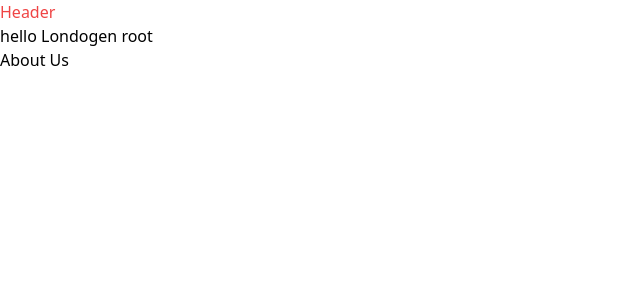
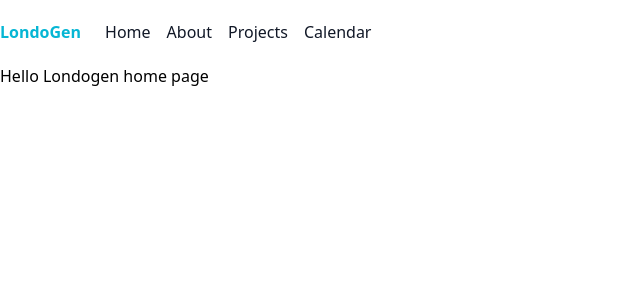
Before and after one commit to mostafizur99/londogen, a React (Create React App) app: page / in a window 1280 px wide. Shown: the top 300 px of the page, without its empty margins (0-640 px from the left). Built offline with nearby package versions, Linux system fonts and the light colour scheme.

Commit message:
feat: simple navbar added

```diff
--- a/src/App.js
+++ b/src/App.js
@@ -15,16 +15,14 @@ const App = () => {
           path: "/",
           element: (
             <div>
-              <h1> hello Londogen root</h1>
-              <Link to="about">About Us</Link>
+              <h1>Hello Londogen home page</h1>
             </div>
           ),
         },
         {
           path: "about",
           element: <div>
-            <h1>  About</h1>
-            <Link to="/">Home</Link>
+            <h1>About Page</h1>
           </div>
         },
       ]
--- a/src/components/Headers/Header.js
+++ b/src/components/Headers/Header.js
@@ -1,8 +1,60 @@
-import React from 'react'
+import React, { useState } from 'react'
+import { Link } from 'react-router-dom';
 
+const navigation = [
+    { name: 'Home', href: '/', },
+    { name: 'About', href: '/about', },
+    { name: 'Projects', href: '#', },
+    { name: 'Calendar', href: '#' },
+]
 const Header = () => {
+    const [open, setOpen] = useState(false)
+
+
     return (
-        <div className='text-red-500'>Header</div>
+        <>
+            <div className="container mx-auto">
+                <div className="relative flex h-16 items-center justify-between">
+                    <div className="absolute inset-y-0 left-0 flex items-center sm:hidden">
+                        {/* Mobile menu button*/}
+                        <div className="inline-flex items-center justify-center rounded-md p-2 text-gray-400 hover:bg-gray-700 hover:text-white focus:outline-none focus:ring-2 focus:ring-inset focus:ring-white">
+                            <span className="sr-only">Open main menu</span>
+                            {open ? (
+                                <button onClick={() => setOpen(false)}>XX</button>
+                            ) : (
+
+                                <button onClick={() => setOpen(true)}>##</button>
+                            )}
+                        </div>
+                    </div>
+                    <div className="flex flex-1 items-center justify-center sm:items-stretch sm:justify-start">
+                        <div className="flex flex-shrink-0 items-center">
+                            <h3 className='text-cyan-500 font-bold '>LondoGen</h3>
+                        </div>
+                        <div className="hidden sm:ml-6 sm:block">
+                            <div className="flex space-x-4">
+                                {navigation.map((item) => (
+                                    <Link key={item.name} to={item.href}
+                                        className={`text-gray-900 font-medium `}
+                                    >{item.name}</Link>
+                                ))}
+                            </div>
+                        </div>
+                    </div>
+                </div>
+            </div>
+
+
+            <div className={` ${open ? 'block' : 'hidden'} sm:hidden`}>
+                <div className="space-y-1 px-2 pt-2 pb-3 bg-gray-900">
+                    {navigation.map((item) => (
+                        <Link key={item.name} to={item.href}
+                            className={`text-white font-medium block px-3 py-2  rounded-md`}
+                        >{item.name}</Link>
+                    ))}
+                </div>
+            </div>
+        </>
     )
 }
 
```
